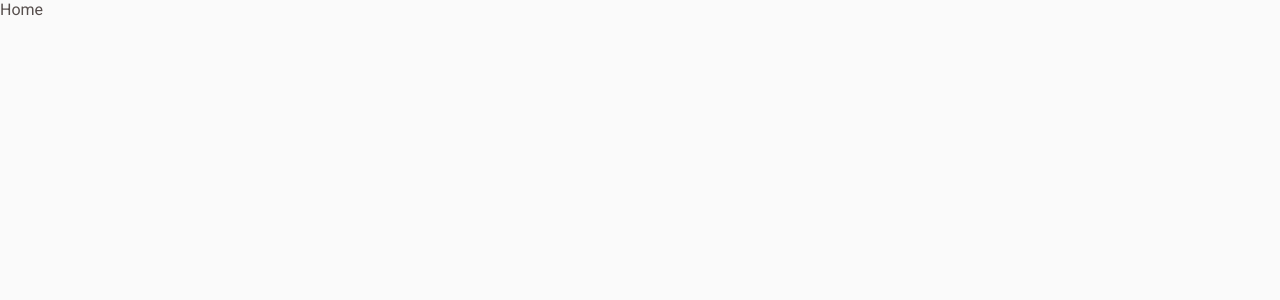
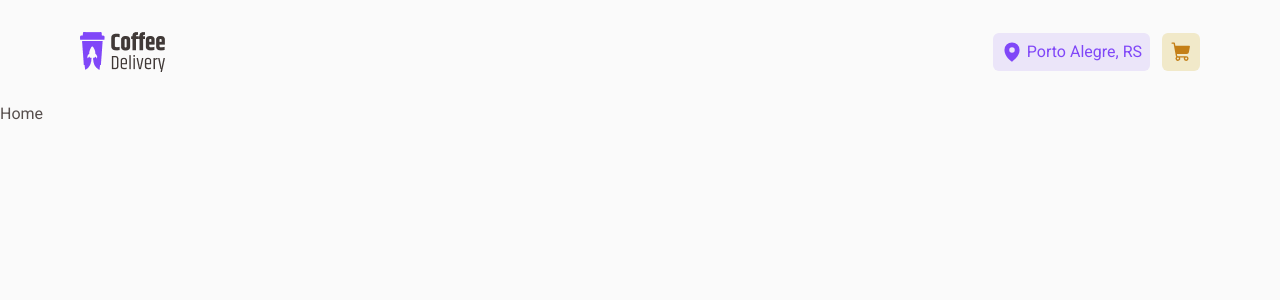
Before and after one commit to lucassamuel94/coffee-delivery, a Next.js app: page / in a window 1280 px wide. Shown: the top 300 px of the page. Built offline with nearby package versions, Linux system fonts and the light colour scheme.

Commit message:
✨ add component Header

```diff
--- /dev/null
+++ b/src/app/components/Header.tsx
@@ -0,0 +1,30 @@
+'use client'
+import Image from 'next/image'
+import Link from 'next/link'
+
+import Logo from '../../../public/logo.png'
+import { MapPin } from '@phosphor-icons/react'
+import { ButtonCart } from '@/components'
+
+export function Header() {
+	return (
+		<header className='h-[104px] flex items-center'>
+			<div className='container flex items-center justify-between'>
+				<Link href='/'>
+					<Image src={Logo} alt='Logo da Coffee Delivery' />
+				</Link>
+
+				<nav className='inline-flex items-center gap-3'>
+					<div className='inline-flex items-center gap-1 p-2 rounded-md text-purple bg-purple-light'>
+						<MapPin size='22' weight='fill' />
+						<span>Porto Alegre, RS</span>
+					</div>
+
+					<Link href='checkout'>
+						<ButtonCart />
+					</Link>
+				</nav>
+			</div>
+		</header>
+	)
+}
--- a/src/app/layout.tsx
+++ b/src/app/layout.tsx
@@ -1,3 +1,4 @@
+import { Header } from './components/Header'
 import './globals.css'
 import { baloo2, roboto } from '@/fonts'
 
@@ -12,6 +13,7 @@ export default function RootLayout({ children }: { children: React.ReactNode })
 			<body
 				className={`${roboto.variable} ${baloo2.variable} font-sans bg-gray-background text-gray-text leading-normal text-base`}
 			>
+				<Header />
 				{children}
 			</body>
 		</html>
```
